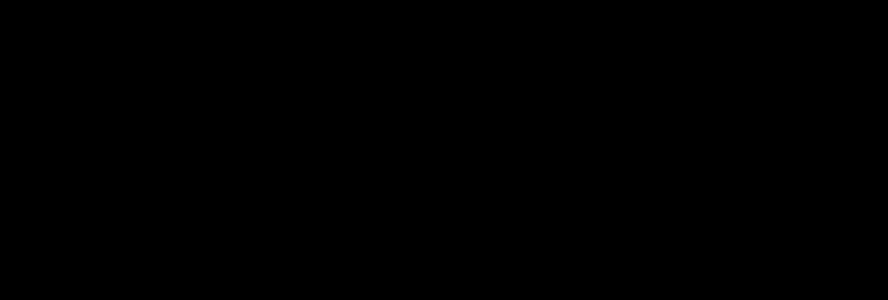
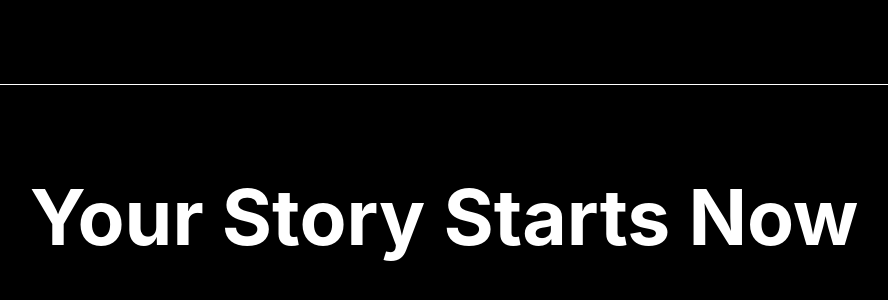
Before and after one commit to rrao4/TartanHacks, a React (Vite) app: page / in a window 1280 px wide. Shown: the part 182-482 px from the top of the page, without its empty margins (196-1084 px from the left). Built offline with nearby package versions, Linux system fonts and the light colour scheme.

Commit message:
Three boxes partition

```diff
--- a/src/App.css
+++ b/src/App.css
@@ -1,49 +1,49 @@
 body {
   margin: 0;
-  padding: 0;
+  overflow-x: hidden;
   background-color: black;
   color: white;
-  font-family: 'Courier New', Courier, monospace;
   font-weight: bold;
-  overflow-x: hidden; /* Prevent horizontal scrolling */
 }
 
-.terminal {
+.container {
   display: flex;
   flex-direction: column;
-  padding: 10px;
+  height: 100vh;
   width: 100vw;
-  height: 100vh;
-  box-sizing: border-box; /* Ensure padding is included in the width and height */
+}
+
+.box {
+  flex: 1;
+  border-bottom: 1px solid white;
+  display: flex;
+  justify-content: center;
+  align-items: center;
+}
+
+.box:last-child {
+  border-bottom: none;
+}
+
+.image-box {
+  /* Style for the image box */
+}
+
+.text-box {
+  font-size: 24px;
+}
+
+.input-box {
+  /* Style for the input box */
 }
 
 .terminal-input {
+  width: 100%;
+  height: 100%;
+  outline: none;
   border: none;
-  outline: none;
-  background: none;
+  padding: 10px;
+  box-sizing: border-box;
+  background-color: black;
   color: white;
-  font-family: 'Courier New', Courier, monospace;
-  font-size: 16px;
-  font-weight: bold;
-  caret-color: white;
-  width: 100%;
-  white-space: pre-wrap; /* Preserve whitespace and wrap text */
-  word-wrap: break-word; /* Enable text wrapping */
 }
-
-.terminal-input::placeholder {
-  color: grey;
-}
-
-.terminal-input:focus {
-  animation: blink-caret 1s step-end infinite;
-}
-
-@keyframes blink-caret {
-  from, to {
-    border-right-color: transparent;
-  }
-  50% {
-    border-right-color: white;
-  }
-}
--- a/src/App.jsx
+++ b/src/App.jsx
@@ -1,44 +1,46 @@
-import { useState } from 'react'
-import './App.css'
+import React, { useState } from 'react';
+import './App.css'; // Make sure to create and import a CSS file for styling
 
-function App() {
-  const [userInput, setUserInput] = useState('')
-  const [inputHistory, setInputHistory] = useState([])
+const App = () => {
+  const [userInput, setUserInput] = useState('');
+  const [inputHistory, setInputHistory] = useState([]);
 
   const handleInputChange = (e) => {
-    setUserInput(e.target.value)
-  }
+    setUserInput(e.target.value);
+  };
 
   const handleKeyPress = (e) => {
     if (e.key === 'Enter') {
-      setInputHistory([...inputHistory, userInput])
-      setUserInput('')
+      setInputHistory([...inputHistory, userInput]);
+      setUserInput('');
     }
-  }
+  };
 
   return (
-    <div className="terminal">
+    <div className="container">
+      <div className="box image-box">
+        {/* Image will be placed here */}
+      </div>
+      <div className="box text-box">
+        <h1>Your Story Starts Now</h1>
+      </div>
+      <div className="box input-box">
         <div
           contentEditable
           className="terminal-input"
           onInput={(e) => setUserInput(e.currentTarget.textContent)}
           onKeyPress={(e) => {
             if (e.key === 'Enter') {
-            e.preventDefault()
-            setInputHistory([...inputHistory, userInput])
-            setUserInput('')
-            e.currentTarget.textContent = ''
+              e.preventDefault();
+              setInputHistory([...inputHistory, userInput]);
+              setUserInput('');
+              e.currentTarget.textContent = '';
             }
           }}
-        autoFocus
-      />
-      <div>
-        {inputHistory.map((input, index) => (
-          <p key={index}>{input}</p>
-        ))}
+        ></div>
       </div>
     </div>
-  )
-}
+  );
+};
 
-export default App
+export default App;
```
Lines whose indentation alone changed are shown as unchanged.
